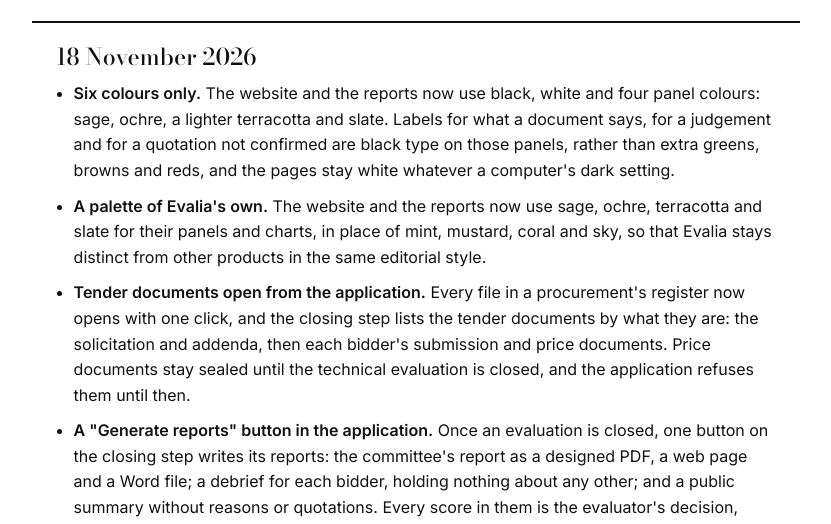
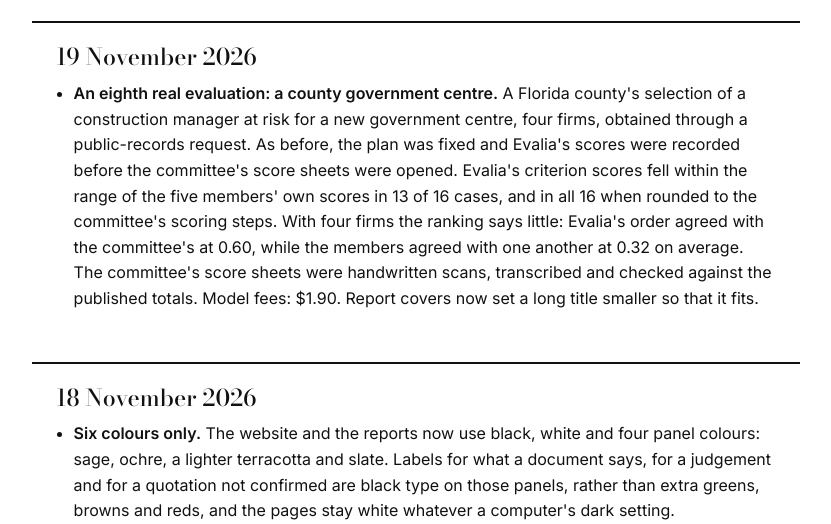
Before and after one commit to expoversal/expoversal.github.io, a plain HTML site: page Evalia/changelog.html in a window 1280 px wide. Shown: the part 237-761 px from the top of the page, without its empty margins (224-1055 px from the left). Drawn offline with nearby package versions, Linux system fonts and the light colour scheme.

Commit message:
Evalia changelog: eighth real evaluation
Co-Authored-By: Claude Opus 5.5 <noreply@anthropic.com>
Claude-Session: https://claude.ai/code/session_01QuvrVdQPLgRnpCZqph2mUL

```diff
--- a/Evalia/changelog.html
+++ b/Evalia/changelog.html
@@ -86,6 +86,9 @@ img, video { border-radius: 0 !important }
 <nav><a href="index.html">Prototype</a><a href="results.html">Results</a></nav></header>
 <h1>What&#x27;s new in Evalia</h1>
 <p class="lead">Changes to Evalia, newest first, written for people following the product. Results come from public tender records; firms are not named. Evalia proposes; the evaluation panel decides every score.</p>
+<section class="card"><h2>19 November 2026</h2><ul>
+<li><strong>An eighth real evaluation: a county government centre.</strong> A Florida county's selection of a construction manager at risk for a new government centre, four firms, obtained through a public-records request. As before, the plan was fixed and Evalia's scores were recorded before the committee's score sheets were opened. Evalia's criterion scores fell within the range of the five members' own scores in 13 of 16 cases, and in all 16 when rounded to the committee's scoring steps. With four firms the ranking says little: Evalia's order agreed with the committee's at 0.60, while the members agreed with one another at 0.32 on average. The committee's score sheets were handwritten scans, transcribed and checked against the published totals. Model fees: $1.90. Report covers now set a long title smaller so that it fits.</li>
+</ul></section>
 <section class="card"><h2>18 November 2026</h2><ul>
 <li><strong>Six colours only.</strong> The website and the reports now use black, white and four panel colours: sage, ochre, a lighter terracotta and slate. Labels for what a document says, for a judgement and for a quotation not confirmed are black type on those panels, rather than extra greens, browns and reds, and the pages stay white whatever a computer's dark setting.</li>
 <li><strong>A palette of Evalia's own.</strong> The website and the reports now use sage, ochre, terracotta and slate for their panels and charts, in place of mint, mustard, coral and sky, so that Evalia stays distinct from other products in the same editorial style.</li>
```
